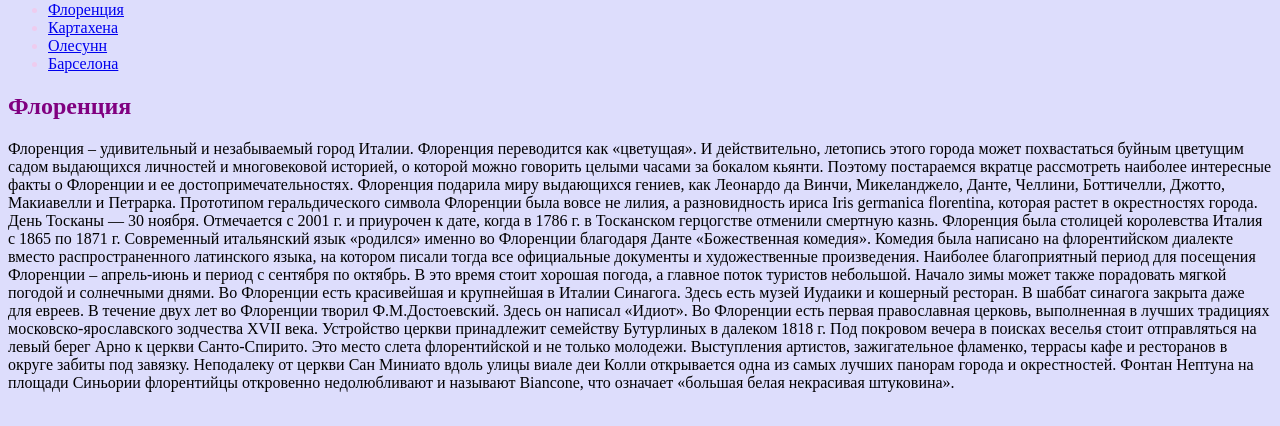
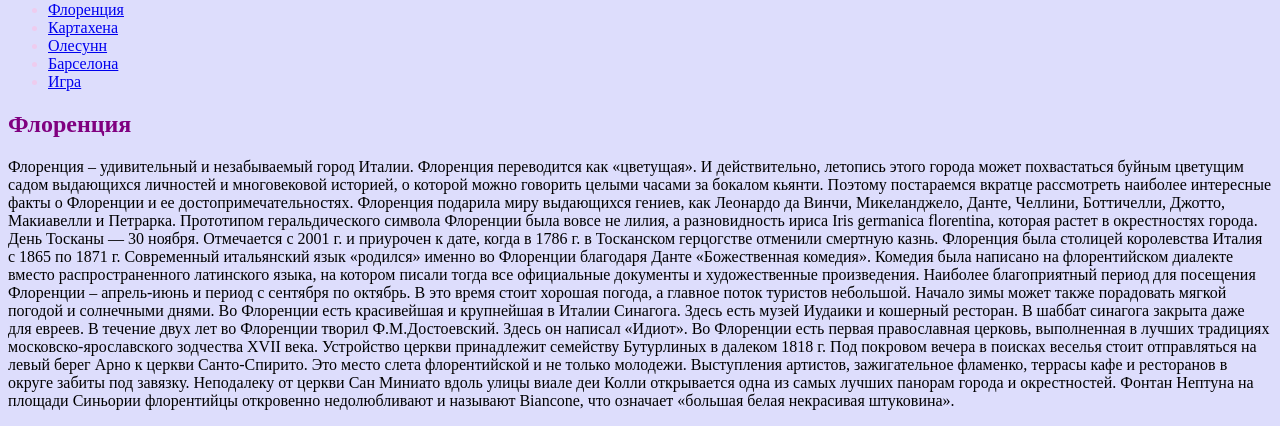
Before and after one commit to ksusha292756/ksushaa292756.github.io, a plain HTML site: page index.html in a window 1280 px wide. Shown: the part 391-817 px from the top of the page. Drawn offline with Linux system fonts and the light colour scheme.

Commit message:
first page

```diff
--- a/index.html
+++ b/index.html
@@ -17,6 +17,7 @@
                 <li><a href="week0.html">Картахена</a></li>
                 <li><a href="week1.html">Олесунн</a></li>
                 <li><a href="week3.html">Барселона</a></li>
+                <li><a href="eight.html">Игра</a></li>
            </ul>
         </nav>
         <main>
```
